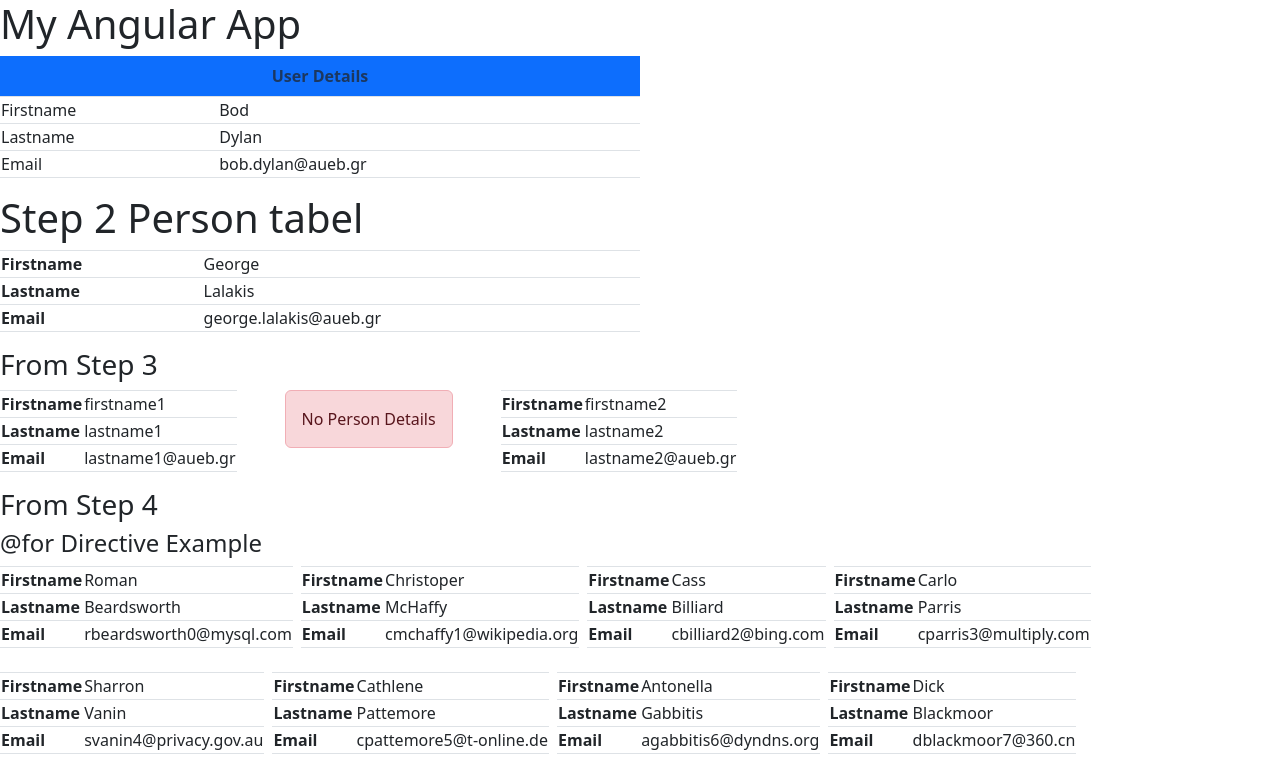
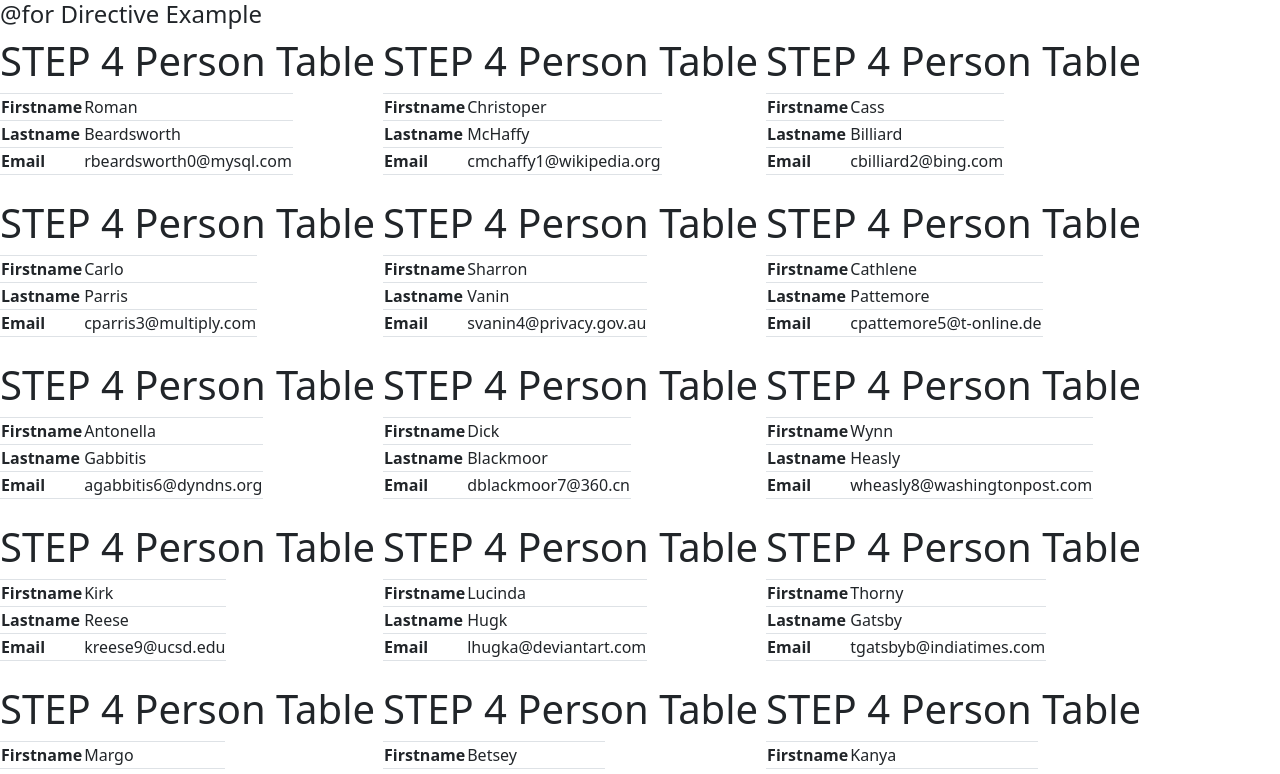
Before and after one commit to nikolaidiphmm-source/cf9-frontend, an Angular app: page /for-directive-example in a window 1280 px wide. Before the commit this address led to /. Shown: the top 774 px of the page. Built offline with nearby package versions, Linux system fonts and the light colour scheme.

Commit message:
feat: add routing

```diff
--- a/src/app/app.html
+++ b/src/app/app.html
@@ -1,3 +1,4 @@
+@if (!doNotShowComponents) {
   <h1>My Angular App</h1>
 
   <table class="table table-bordered w-50">
@@ -22,7 +23,7 @@
   <h3>From Step 3</h3>
   <div class="d-flex gap-5 text-nowrap">
 
-  <app-step3-person-table-input [person]="Person1"></app-step3-person-table-input>
+    <app-step3-person-table-input [person]="Person1" [step]="'3'"></app-step3-person-table-input>
     <app-step3-person-table-input ></app-step3-person-table-input>
     <app-step3-person-table-input [person]="Person2"></app-step3-person-table-input>
   </div>
@@ -38,3 +39,7 @@
     <h3>From Step 5</h3>
     <app-step5-event-bind></app-step5-event-bind>
   </div>
+}
+@else {
+  <router-outlet></router-outlet>
+}
--- a/src/app/app.routes.ts
+++ b/src/app/app.routes.ts
@@ -1,3 +1,15 @@
 import { Routes } from '@angular/router';
+import { Step2PersonTable } from './components/step2-person-table/step2-person-table';
+import { Step4ForDirective } from './components/step4-for-directive/step4-for-directive';
+import { Step5EventBind } from './components/step5-event-bind/step5-event-bind';
+import { Step6Welcome } from './components/step6-welcome/step6-welcome';
+import { Step3PersonTableInput } from './components/step3-person-table-input/step3-person-table-input';
 
-export const routes: Routes = [];
+export const routes: Routes = [
+    {path: 'person-table-example', component:Step2PersonTable},
+    {path: 'component-input-example', component:Step3PersonTableInput},
+    {path: 'for-directive-example', component:Step4ForDirective},
+    {path: 'event-bind-example', component:Step5EventBind},
+    {path: 'welcome', component:Step6Welcome},
+    {path: '', redirectTo:'/welcome', pathMatch: 'full'}
+];
--- a/src/app/app.ts
+++ b/src/app/app.ts
@@ -9,7 +9,9 @@ import { IPerson } from './shared/interface/person';
 
 @Component({
   selector: 'app-root',
-  imports: [Step2PersonTable,
+  imports: [
+    RouterOutlet,
+    Step2PersonTable,
     Step3PersonTableInput,
     Step4ForDirective,
     Step5EventBind
@@ -37,4 +39,6 @@ export class App {
     lastname: "lastname2",
     email: "lastname2@aueb.gr"
   }
+
+  doNotShowComponents: boolean = true;
 }
--- a/src/app/components/step3-person-table-input/step3-person-table-input.html
+++ b/src/app/components/step3-person-table-input/step3-person-table-input.html
@@ -1,4 +1,4 @@
-<!-- <h1>STEP 3 Person Table</h1> -->
+<h1>STEP {{step}} Person Table</h1>
 <!-- <table class="table table-bordered w-50">
     <tr>
         <td class="fw-semibold">Firstname</td>
--- a/src/app/components/step3-person-table-input/step3-person-table-input.ts
+++ b/src/app/components/step3-person-table-input/step3-person-table-input.ts
@@ -10,4 +10,5 @@ import { IPerson } from '../../shared/interface/person';
 })
 export class Step3PersonTableInput {
   @Input() person: IPerson | undefined
+  @Input() step: string | undefined
 }
--- a/src/app/components/step4-for-directive/step4-for-directive.html
+++ b/src/app/components/step4-for-directive/step4-for-directive.html
@@ -2,7 +2,7 @@
 
 <div class="d-flex flex-wrap text-nowrap gap-2">
     @for (p of persons; track p){
-        <app-step3-person-table-input [person]="p"></app-step3-person-table-input>
+        <app-step3-person-table-input [person]="p" [step]="'4'"></app-step3-person-table-input>
     }
 
 </div>
--- /dev/null
+++ b/src/app/components/step6-welcome/step6-welcome.html
@@ -0,0 +1,4 @@
+<h4>Welcome to Angular Introduction</h4>
+<p>
+    Hello Coding Factory!
+</p>
--- /dev/null
+++ b/src/app/components/step6-welcome/step6-welcome.ts
@@ -0,0 +1,9 @@
+import { Component } from '@angular/core';
+
+@Component({
+  selector: 'app-step6-welcome',
+  imports: [],
+  templateUrl: './step6-welcome.html',
+  styleUrl: './step6-welcome.css',
+})
+export class Step6Welcome {}
```
Also changed, not shown: src/app/components/step6-welcome/step6-welcome.css (added), 1 other file (tests, documents, lock files or other folders). Lines whose indentation alone changed are shown as unchanged.
